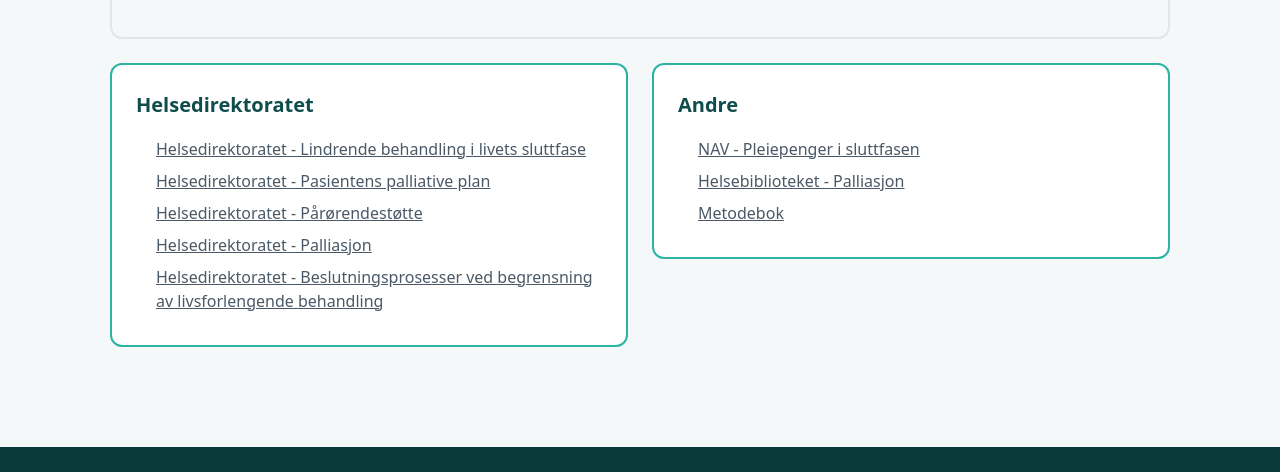
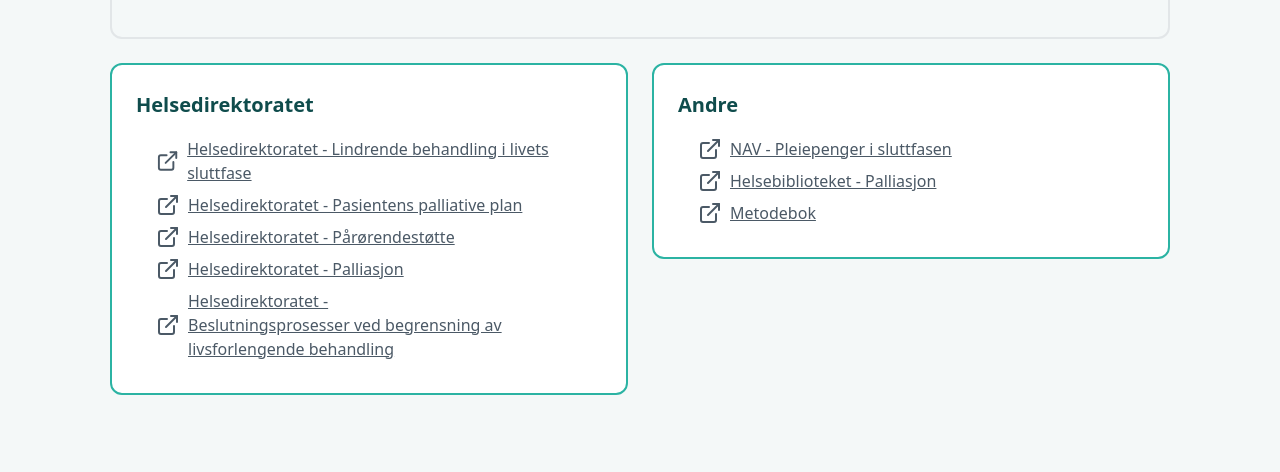
Before and after one commit to eliseling/bachelor, a website: page lenker.html in a window 1280 px wide. Shown: the part 328-800 px from the top of the page. Drawn offline with nearby package versions, Linux system fonts and the light colour scheme.

Commit message:
Added external link icon.

```diff
--- a/css/style.css
+++ b/css/style.css
@@ -409,12 +409,6 @@
   border-radius: var(--radius);
   padding: 24px;
   transition: box-shadow 0.2s ease, transform 0.2s ease;
-}
-
-body.page-contact .info-card:hover,
-body.page-links .info-card:hover {
-  box-shadow: var(--shadow-hover);
-  transform: translateY(-2px);
 }
 
 body.page-contact .info-card h2,
--- a/lenker.html
+++ b/lenker.html
@@ -136,19 +136,18 @@
                 <div class="info-card">
                     <h2>Helsedirektoratet</h2>
                     <ul>
-                        <li><a href="https://www.helsedirektoratet.no/faglige-rad/lindrende-behandling-i-livets-sluttfase"
+                        <li><i data-lucide="external-link"></i><a href="https://www.helsedirektoratet.no/faglige-rad/lindrende-behandling-i-livets-sluttfase"
                                 target="_blank">Helsedirektoratet - Lindrende behandling i livets sluttfase</a></li>
-                        <li><a href="https://www.helsedirektoratet.no/faglige-rad/lindrende-behandling-i-livets-sluttfase/kommunikasjon-og-samvalg/pasientens-palliative-plan-bor-oppdateres-i-livets-sluttfase"
+                        <li><i data-lucide="external-link"></i><a href="https://www.helsedirektoratet.no/faglige-rad/lindrende-behandling-i-livets-sluttfase/kommunikasjon-og-samvalg/pasientens-palliative-plan-bor-oppdateres-i-livets-sluttfase"
                                 target="_blank">Helsedirektoratet - Pasientens palliative plan</a></li>
-                        <li><a href="https://www.helsedirektoratet.no/veiledere/parorendeveileder"
+                        <li><i data-lucide="external-link"></i><a href="https://www.helsedirektoratet.no/veiledere/parorendeveileder"
                                 target="_blank">Helsedirektoratet
                                 - Pårørendestøtte</a></li>
-                        <li><a href="https://www.helsedirektoratet.no/forebygging-diagnose-og-behandling/diagnose-og-behandling/palliasjon"
+                        <li><i data-lucide="external-link"></i><a href="https://www.helsedirektoratet.no/forebygging-diagnose-og-behandling/diagnose-og-behandling/palliasjon"
                                 target="_blank">Helsedirektoratet - Palliasjon</a></li>
-                        <li><a href="https://www.helsedirektoratet.no/veiledere/beslutningsprosesser-ved-begrensning-av-livsforlengende-behandling"
-                                target="_blank">Helsedirektoratet - Beslutningsprosesser ved begrensning av
-                                livsforlengende
-                                behandling</a></li>
+                        <li><i data-lucide="external-link"></i><a href="https://www.helsedirektoratet.no/veiledere/beslutningsprosesser-ved-begrensning-av-livsforlengende-behandling"
+                                target="_blank">Helsedirektoratet - <br> Beslutningsprosesser ved begrensning av <br>
+                                livsforlengende behandling</a></li>
                     </ul>
                 </div>
             </section>
@@ -156,12 +155,12 @@
                 <div class="info-card">
                     <h2>Andre</h2>
                     <ul>
-                        <li><a href="https://www.nav.no/pleiepenger-sluttfase" target="_blank">NAV - Pleiepenger i
+                        <li><i data-lucide="external-link"></i><a href="https://www.nav.no/pleiepenger-sluttfase" target="_blank">NAV - Pleiepenger i
                                 sluttfasen</a>
                         </li>
-                        <li><a href="https://www.helsebiblioteket.no/innhold/pht/sykehjem/palliasjon"
+                        <li><i data-lucide="external-link"></i><a href="https://www.helsebiblioteket.no/innhold/pht/sykehjem/palliasjon"
                                 target="_blank">Helsebiblioteket - Palliasjon</a></li>
-                        <li><a href="https://metodebok.no/index.php?action=book&book=lindrende"
+                        <li><i data-lucide="external-link"></i><a href="https://metodebok.no/index.php?action=book&book=lindrende"
                                 target="_blank">Metodebok</a></li>
                     </ul>
                 </div>
```
